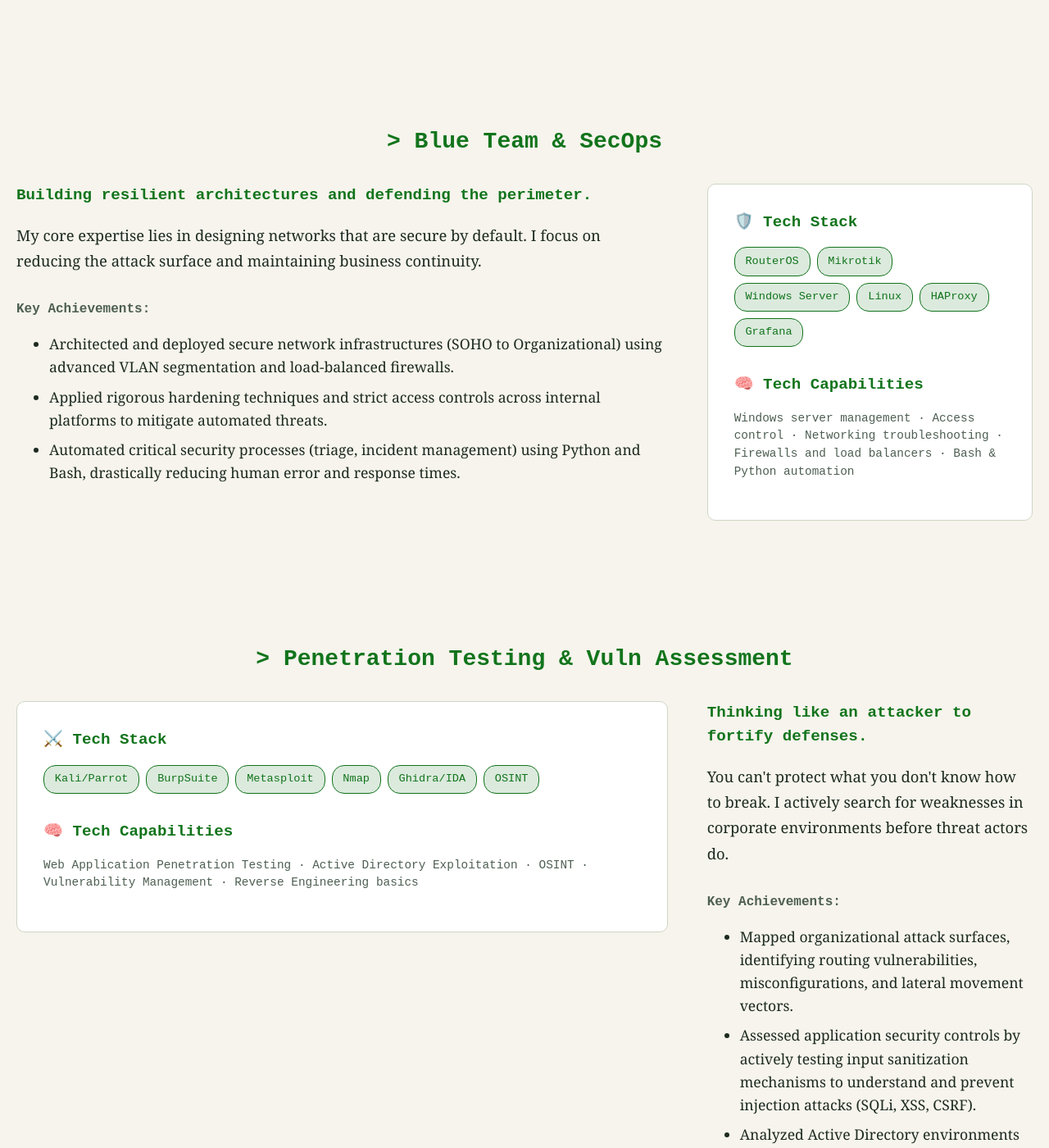
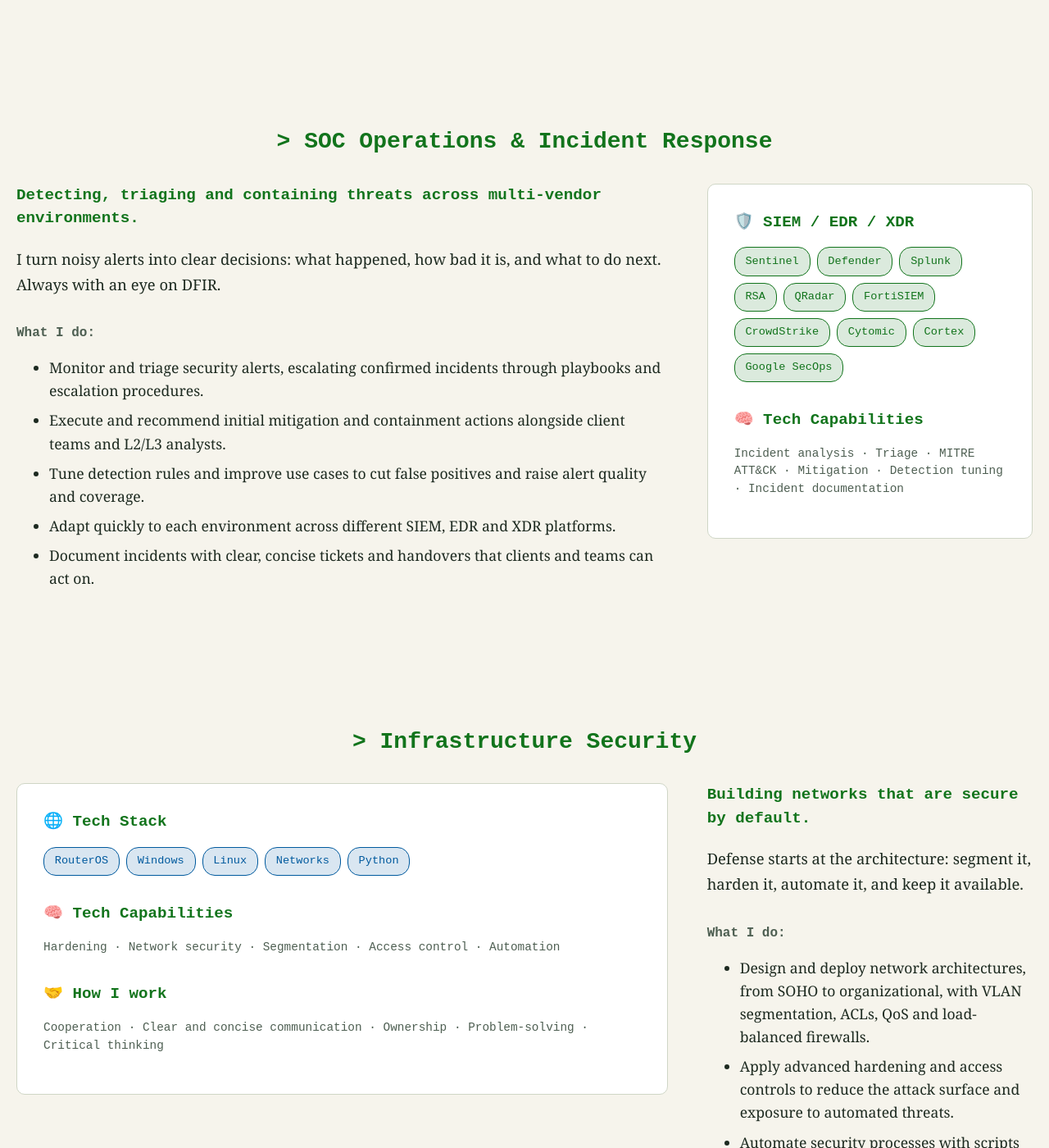
Before and after one commit to Rubenelcurioso/rubenelcurioso.github.io, a Jekyll site: the page built from whoami/index.html, in a window 1280 px wide and 1400 px high, scrolled down 913 px. Shown: the whole window at 82% size. Built offline with Jekyll 4.4.1, drawn with Linux system fonts in a browser that asks for light colours; some of the changed text lies outside the part shown.

Commit message:
feat: rewrite whoami sections from CV as capabilities

```diff
--- a/whoami/index.html
+++ b/whoami/index.html
@@ -162,97 +162,94 @@
     </figure>
   </section>
 
-  <section id="blue-team" class="content-section">
-    <h2 class="section-title">> Blue Team & SecOps</h2>
+  <section id="soc" class="content-section">
+    <h2 class="section-title">> SOC Operations &amp; Incident Response</h2>
     <div class="about-grid">
       <div class="about-text">
-        <h3>Building resilient architectures and defending the perimeter.</h3>
-        <p>My core expertise lies in designing networks that are secure by default. I focus on reducing the attack surface and maintaining business continuity.</p>
+        <h3>Detecting, triaging and containing threats across multi-vendor environments.</h3>
+        <p>I turn noisy alerts into clear decisions: what happened, how bad it is, and what to do next. Always with an eye on DFIR.</p>
         <div>
-          <h4>Key Achievements:</h4>
+          <h4>What I do:</h4>
           <ul>
-            <li>Architected and deployed secure network infrastructures (SOHO to Organizational) using advanced VLAN segmentation and load-balanced firewalls.</li>
-            <li>Applied rigorous hardening techniques and strict access controls across internal platforms to mitigate automated threats.</li>
-            <li>Automated critical security processes (triage, incident management) using Python and Bash, drastically reducing human error and response times.</li>
+            <li>Monitor and triage security alerts, escalating confirmed incidents through playbooks and escalation procedures.</li>
+            <li>Execute and recommend initial mitigation and containment actions alongside client teams and L2/L3 analysts.</li>
+            <li>Tune detection rules and improve use cases to cut false positives and raise alert quality and coverage.</li>
+            <li>Adapt quickly to each environment across different SIEM, EDR and XDR platforms.</li>
+            <li>Document incidents with clear, concise tickets and handovers that clients and teams can act on.</li>
           </ul>
         </div>
       </div>
       <div class="skill-category">
-        <h3>🛡️ Tech Stack</h3>
+        <h3>🛡️ SIEM / EDR / XDR</h3>
         <div class="skill-badges">
-          <span class="skill-badge">RouterOS</span>
-          <span class="skill-badge">Mikrotik</span>
-          <span class="skill-badge">Windows Server</span>
-          <span class="skill-badge">Linux</span>
-          <span class="skill-badge">HAProxy</span>
-          <span class="skill-badge">Grafana</span>
+          <span class="skill-badge">Sentinel</span>
+          <span class="skill-badge">Defender</span>
+          <span class="skill-badge">Splunk</span>
+          <span class="skill-badge">RSA</span>
+          <span class="skill-badge">QRadar</span>
+          <span class="skill-badge">FortiSIEM</span>
+          <span class="skill-badge">CrowdStrike</span>
+          <span class="skill-badge">Cytomic</span>
+          <span class="skill-badge">Cortex</span>
+          <span class="skill-badge">Google SecOps</span>
         </div>
 
         <h3 class="spaced">🧠 Tech Capabilities</h3>
-        <p>Windows server management · Access control · Networking troubleshooting · Firewalls and load balancers · Bash & Python automation</p>
+        <p>Incident analysis · Triage · MITRE ATT&amp;CK · Mitigation · Detection tuning · Incident documentation</p>
       </div>
     </div>
   </section>
 
-  <section id="red-team" class="content-section">
-    <h2 class="section-title">> Penetration Testing & Vuln Assessment</h2>
+  <section id="infra" class="content-section">
+    <h2 class="section-title">> Infrastructure Security</h2>
     <div class="about-grid reverse">
       <div class="about-text">
-        <h3>Thinking like an attacker to fortify defenses.</h3>
-        <p>You can't protect what you don't know how to break. I actively search for weaknesses in corporate environments before threat actors do.</p>
+        <h3>Building networks that are secure by default.</h3>
+        <p>Defense starts at the architecture: segment it, harden it, automate it, and keep it available.</p>
         <div>
-          <h4>Key Achievements:</h4>
+          <h4>What I do:</h4>
           <ul>
-            <li>Mapped organizational attack surfaces, identifying routing vulnerabilities, misconfigurations, and lateral movement vectors.</li>
-            <li>Assessed application security controls by actively testing input sanitization mechanisms to understand and prevent injection attacks (SQLi, XSS, CSRF).</li>
-            <li>Analyzed Active Directory environments to identify credential harvesting vectors and common protocol exploitations.</li>
+            <li>Design and deploy network architectures, from SOHO to organizational, with VLAN segmentation, ACLs, QoS and load-balanced firewalls.</li>
+            <li>Apply advanced hardening and access controls to reduce the attack surface and exposure to automated threats.</li>
+            <li>Automate security processes with scripts and internal tools, speeding up operations and response.</li>
           </ul>
         </div>
       </div>
       <div class="skill-category">
-        <h3>⚔️ Tech Stack</h3>
+        <h3>🌐 Tech Stack</h3>
         <div class="skill-badges">
-          <span class="skill-badge">Kali/Parrot</span>
-          <span class="skill-badge">BurpSuite</span>
-          <span class="skill-badge">Metasploit</span>
-          <span class="skill-badge">Nmap</span>
-          <span class="skill-badge">Ghidra/IDA</span>
-          <span class="skill-badge">OSINT</span>
+          <span class="skill-badge azure">RouterOS</span>
+          <span class="skill-badge azure">Windows</span>
+          <span class="skill-badge azure">Linux</span>
+          <span class="skill-badge azure">Networks</span>
+          <span class="skill-badge azure">Python</span>
         </div>
 
         <h3 class="spaced">🧠 Tech Capabilities</h3>
-        <p>Web Application Penetration Testing · Active Directory Exploitation · OSINT · Vulnerability Management · Reverse Engineering basics</p>
+        <p>Hardening · Network security · Segmentation · Access control · Automation</p>
+
+        <h3 class="spaced">🤝 How I work</h3>
+        <p>Cooperation · Clear and concise communication · Ownership · Problem-solving · Critical thinking</p>
       </div>
     </div>
   </section>
 
-  <section id="grc" class="content-section">
-    <h2 class="section-title">> GRC & Security Consulting (El Negocio)</h2>
-    <div class="about-grid">
-      <div class="about-text">
-        <h3>Aligning technical security with business goals and compliance.</h3>
-        <p>I translate complex technical risks into actionable business strategies, ensuring adherence to global frameworks and regulations.</p>
-        <div>
-          <h4>Key Achievements:</h4>
-          <ul>
-            <li>Established baseline security controls to mitigate operational risk and align infrastructure with corporate security policies.</li>
-            <li>Implemented comprehensive data protection mechanisms, including encryption at rest for high-volume databases, ensuring GDPR compliance.</li>
-            <li>Improved overall system availability and business continuity through the strategic automation of critical security workflows.</li>
-          </ul>
+  <section id="certifications" class="content-section">
+    <h2 class="section-title">> Certifications</h2>
+    <div class="projects-grid">
+      <div class="project-card">
+        <div class="project-header">
+          <h3>📜 CCST Cybersecurity</h3>
+          <span class="project-status">Cisco</span>
         </div>
+        <p>Cisco Certified Support Technician – Cybersecurity.</p>
       </div>
-      <div class="skill-category">
-        <h3>📋 Tech Stack</h3>
-        <div class="skill-badges">
-          <span class="skill-badge">ISO 27001</span>
-          <span class="skill-badge">NIST</span>
-          <span class="skill-badge">GDPR/LOPDGDD</span>
-          <span class="skill-badge">NIS2</span>
-          <span class="skill-badge">Risk Management</span>
+      <div class="project-card">
+        <div class="project-header">
+          <h3>📜 Azure AI Fundamentals</h3>
+          <span class="project-status">Microsoft</span>
         </div>
-
-        <h3 class="spaced">🧠 Tech Capabilities</h3>
-        <p>ISO 27001 · NIST · GDPR/LOPDGDD · NIS2 · Risk management · Security controls · Business continuity · Attack surface reduction · Hardening</p>
+        <p>Microsoft Certified: Azure AI Fundamentals.</p>
       </div>
     </div>
   </section>
```
